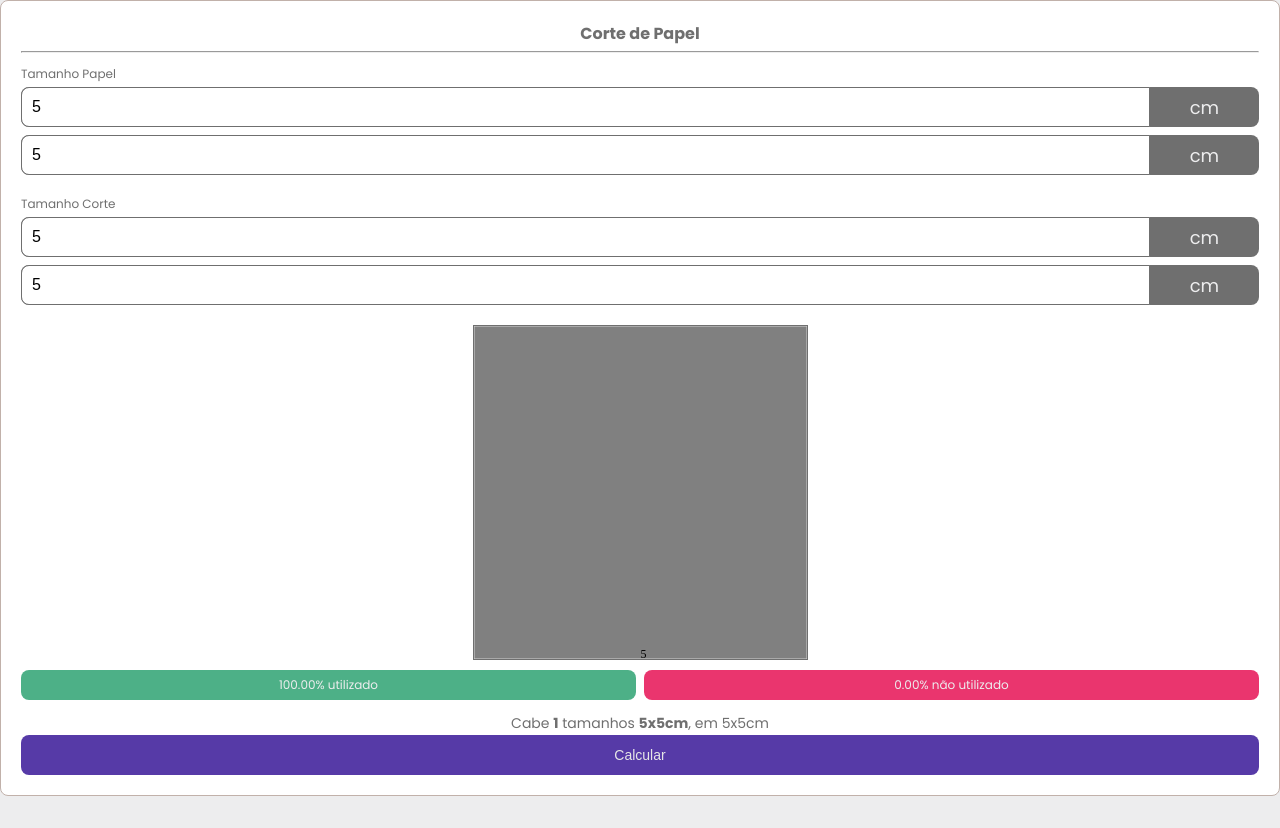
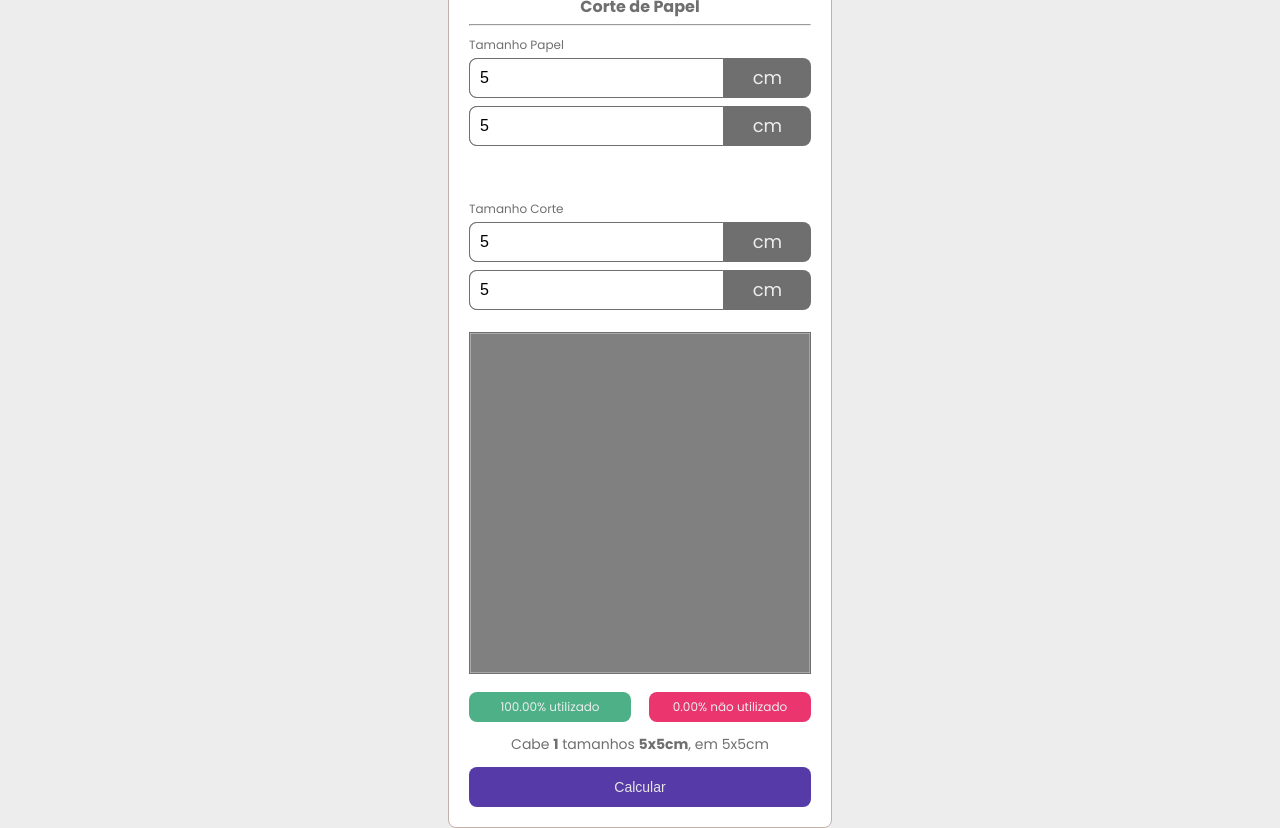
Before and after one commit to jocimarjsc/calculate-paper, a plain HTML site: page index.html in a window 1280 px wide. Both pictures are taken after typing "5", "5", "5", "5" into the empty fields and a click on the button "Calcular". Before the commit the page ends 800 px from the top, so only its background shows below. Drawn offline with Linux system fonts and the light colour scheme.

Commit message:
add new styles css

```diff
--- a/index.html
+++ b/index.html
@@ -46,11 +46,14 @@
             </div>
             <div class="reports">
                 <canvas id="cutPaper"></canvas>
-                <footer id="used"></footer>
-                <div id="result" class="result"></div>
             </div>
         </main>
-        <footer><button id="preview" type="submit">Calcular</button></footer>
+
+        <footer>
+            <div id="used"></div>
+            <div id="result" class="result"></div>
+            <button id="preview" type="submit">Calcular</button>
+        </footer>
     </div>
 
     <script src="script.js"></script>
--- a/script.js
+++ b/script.js
@@ -2,6 +2,7 @@ const calculate = document.querySelector("#preview")
 const used = document.querySelector("#used")
 const printResult = document.querySelector("#result")
 const canvas = document.querySelector("#cutPaper")
+const app = document.querySelector("#app")
 
 calculate.addEventListener("click", runApp)
 
@@ -83,11 +84,11 @@ function initialCanvas(canvas, paper, cut, result) {
 
     const paperWidth = Math.max(paper.width, paper.height)
     const paperHeight = Math.min(paper.width, paper.height)
+    const i = (app.offsetWidth - 40) / paperWidth
 
-    const cutWidth = Math.max(cut.width, cut.height)
-    const cutHeight = Math.min(cut.width, cut.height)
+    const cutWidth = Math.max((cut.width * i), (cut.height * i))
+    const cutHeight = Math.min((cut.width * i), (cut.height * i))
 
-    const i = 333 / paperWidth
     canvas.width = `${paperWidth * i}`
     canvas.height = `${paperHeight * i}`
 
@@ -98,24 +99,25 @@ function initialCanvas(canvas, paper, cut, result) {
     ctx.strokeStyle = "black"
     ctx.font = '12px serif'
 
-    draw(ctx, result.width, result.height, result.quantity, canvas.width,canvas.height, cutWidth,cutHeight, result.horizontal, i)
+    draw(ctx, result.width, result.height, result.quantity, canvas.width,canvas.height, cutWidth,cutHeight, result.horizontal)
 
-    ctx.fillStyle = "black"
-    ctx.fillText(cut.height,(cut.height * i) / 2,(cut.width * i) - 1)
-    ctx.fillText(cut.width,(cut.height * i) /+ 1,(cut.width * i) / 2)
+    // ctx.fillStyle = "black"
+    // ctx.fillText(cut.height,(cut.height * i) / 2,(cut.width * i) - 1)
+    // ctx.fillText(cut.width,(cut.height * i) /+ 1,(cut.width * i) / 2)
 
 }
 
-function draw(ctx,qtWidth, qtHeight, total, canvasWidth, canvasHeight, cutWidth, cutHeight, horizontal, i) {
+function draw(ctx,qtWidth, qtHeight, total, canvasWidth, canvasHeight, cutWidth, cutHeight, horizontal) {
+
     let gridWidth = 0
     let gridHeight = 0
 
     if(horizontal) {
-        gridWidth = cutWidth * i
-        gridHeight = cutHeight * i
+        gridWidth = cutWidth
+        gridHeight = cutHeight
     } else {
-        gridWidth = cutHeight * i
-        gridHeight = cutWidth * i
+        gridWidth = cutHeight
+        gridHeight = cutWidth
     }
 
 
--- a/styles.css
+++ b/styles.css
@@ -22,6 +22,7 @@
 
 body {
     width: 100vw;
+    height: 100vh;
     font-size: 1.6rem;
 
     background-color: var(--color-background);
@@ -33,17 +34,34 @@ body {
 }
 
 #app {
-    width: 100%;
+    width: 30%;
+    min-height: 30%;
     background-color: #fff;
     border: 1px solid #C1B1AA;
 
     border-radius: .8rem;
 
     padding: 2rem;
+
+    display: flex;
+    flex-direction: column;
+    align-items: center;
+    justify-content: center;
+}
+
+main {
+    width: 100%;
+    height: 100%;
+    display: flex;
+    flex-direction: column;
+    align-items: center;
+    justify-content: space-between;
+    gap: 1.8rem;
 }
 
 /* header */
 header {
+    width: 100%;
     font-size: 1.6rem;
     font-weight: 600;
     text-align: center;
@@ -53,22 +71,24 @@ hr {
     margin: .5rem 0 1rem 0;
 }
 
+
 .sizes {
     width: 100%;
+    height: auto;
     display: flex;
     flex-direction: column;
     align-items: center;
-    justify-content: center;
+    justify-content: space-between;
 
-    margin-top: 1.2rem;
+    gap: 5rem;
 }
 
 .sizes .paper {
     width: 100%;
+    height: auto;
     display: flex;
     flex-direction: column;
-    justify-content: center;
-    margin-bottom: 1.6rem;
+    justify-content: space-between;
 }
 
 .sizes .paper span {
@@ -99,6 +119,17 @@ hr {
     border: 1px solid var(--color-brand-text);
 }
 
+.sizes .paper .form input[type=number]::-webkit-inner-spin-button {
+    -webkit-appearance: none;
+
+}
+
+.sizes .paper .forminput[type=number] {
+    -moz-appearance: textfield;
+    appearance: textfield;
+
+}
+
 .sizes .paper .form input:focus {
     outline: 2px solid #9d7efa;
 }
@@ -112,41 +143,43 @@ hr {
     color: var(--color-background);
 }
 
-canvas {
-    /* width: 100%; */
+
+.reports {
+    width: 100%;
+    height: 100%;
+    display: flex;
+    align-items: center;
+    justify-content: center;
+}
+
+.reports canvas {
+    width: 100%;
     border: 1px solid var(--color-brand-text);
-    padding: 0;
     border-radius: .8rem;
 }
 
-.reports {
-    width: 100%;
-    display: flex;
-    align-items: center;
-    justify-content: center;
-
-    flex-direction: column;
-
-    gap: 1rem;
-}
-
-.reports footer {
+#used {
     width: 100%;
     display: flex;
     align-items: center;
     justify-content: space-between;
 
-    gap: .8rem;
+    gap: 1.8rem;
 }
 
-.reports .result span {
+footer .result {
+    display: flex;
+    margin: 1.2rem;
+}
+
+footer .result span {
     width: 100%;
 
     font-size: 1.4rem;
     text-align: center;
 }
 
-.reports footer span {
+#used span {
     width: 100%;
 
     font-size: 1.2rem;
@@ -159,7 +192,7 @@ canvas {
     border-radius: .8rem;
 }
 
-.reports footer span:first-child {
+#used span:first-child {
     background-color: var(--color-brand-green);
 }
 
@@ -168,6 +201,9 @@ footer {
     display: flex;
     align-items: center;
     justify-content: center;
+    flex-direction: column;
+
+    margin-top: 1.8rem;
 }
 
 footer button {
@@ -194,7 +230,24 @@ footer button:hover,
 }
 
 @media only screen and (max-width: 600px) {
+    body {
+        width: 100vw;
+        height: auto;
+
+        background-color: #fff
+    }
+
+    #app {
+        width: 100%;
+        border-radius: 0;
+
+        background-color: transparent;
+
+        border: none;
+    }
+
     main {
+        width: 100%s;
         display: flex;
         flex-direction: column-reverse;
     }
@@ -202,4 +255,9 @@ footer button:hover,
     header {
         display: none;
     }
+
+    .sizes {
+        width: 100%;
+        gap: 1.6rem;
+    }
 }
```
